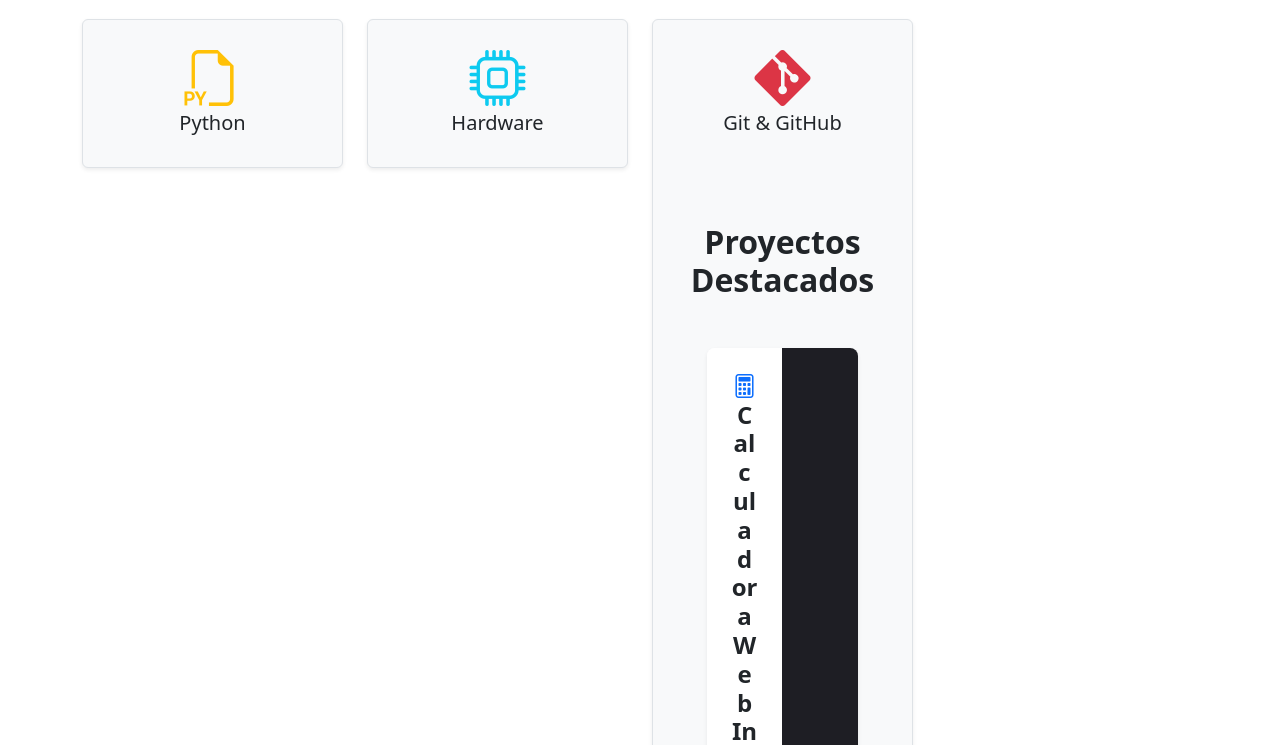
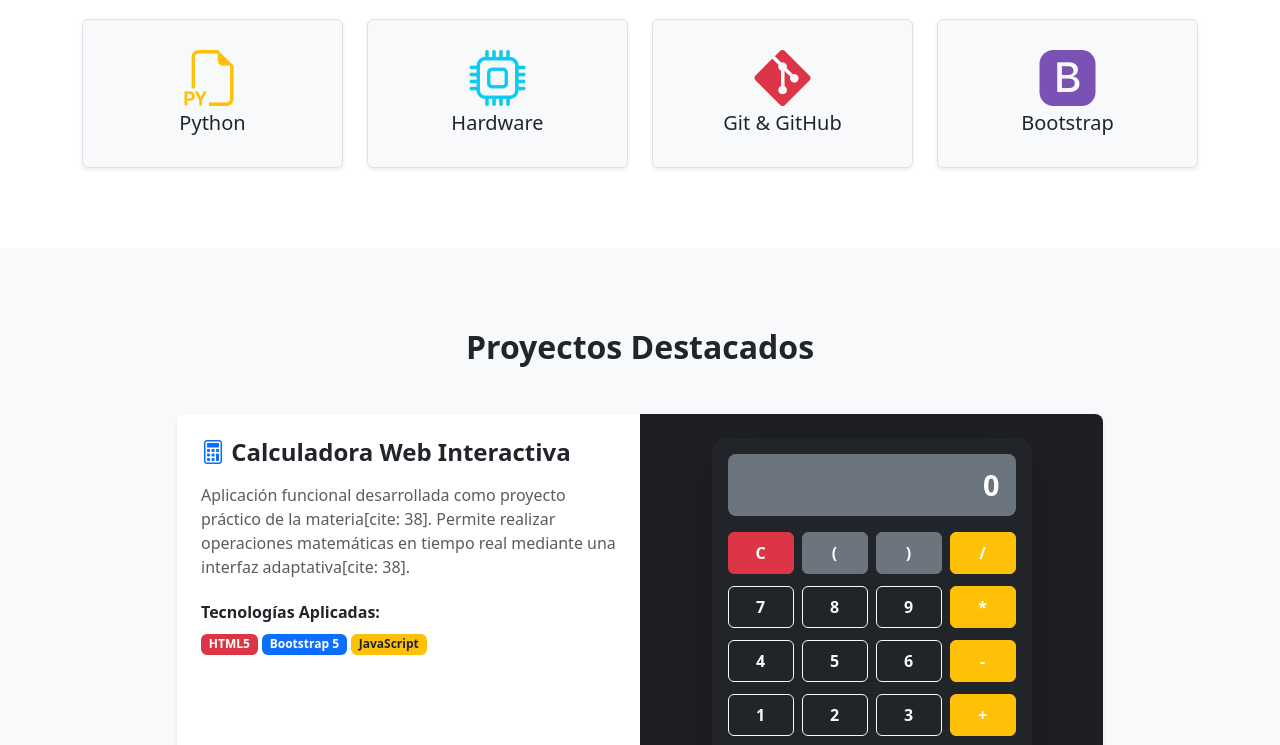
Before and after one commit to Keyrelic/Keyrelic, a plain HTML site: page index.html in a window 1280 px wide. Shown: the part 1010-1755 px from the top of the page. Drawn offline with nearby package versions, Linux system fonts and the light colour scheme.

Commit message:
Update index.html

```diff
--- a/index.html
+++ b/index.html
@@ -7,7 +7,6 @@
     <link href="https://cdn.jsdelivr.net/npm/bootstrap@5.3.2/dist/css/bootstrap.min.css" rel="stylesheet">
     <link href="https://cdn.jsdelivr.net/npm/bootstrap-icons@1.11.1/font/bootstrap-icons.css" rel="stylesheet">
     <style>
-
         body {
             transition: background-color 0.3s, color 0.3s;
         }
@@ -107,77 +106,82 @@
                     <div class="p-4 border rounded shadow-sm bg-light">
                         <i class="bi bi-git text-danger display-4 mb-3"></i>
                         <h5>Git & GitHub</h5>
-          <!-- 5. PROYECTOS -->
+                    </div>
+                </div>
+                <div class="col-6 col-md-3">
+                    <div class="p-4 border rounded shadow-sm bg-light">
+                        <i class="bi bi-bootstrap-fill text-purple display-4 mb-3" style="color: #7952b3;"></i>
+                        <h5>Bootstrap</h5>
+                    </div>
+                </div>
+            </div>
+        </div>
+    </section>
+
     <section id="proyectos" class="bg-light">
         <div class="container">
             <h2 class="fw-bold text-center mb-5">Proyectos Destacados</h2>
             <div class="row justify-content-center">
 
-                <!-- Tarjeta del Proyecto: Calculadora Web -->
                 <div class="col-lg-10">
                     <div class="card shadow-sm border-0 rounded-3 overflow-hidden">
                         <div class="row g-0">
-                            <!-- Lado Izquierdo: Información del Proyecto -->
-                            <div class="col-md-6 p-4 d-flex flex-column justify-content-between bg-white">
+                            <div class="col-md-6 p-4 d-flex flex-column justify-content-between bg-white text-dark">
                                 <div>
-                                    <h4 class="fw-bold text-dark mb-3"><i class="bi bi-calculator text-primary"></i> Calculadora Web Interactiva</h4>
-                                    <p class="text-muted">Aplicación web funcional desarrollada como proyecto práctico de la materia. Permite realizar operaciones matemáticas básicas en tiempo real utilizando una interfaz limpia y adaptativa.</p>
+                                    <h4 class="fw-bold mb-3"><i class="bi bi-calculator text-primary"></i> Calculadora Web Interactiva</h4>
+                                    <p class="text-muted">Aplicación funcional desarrollada como proyecto práctico de la materia[cite: 38]. Permite realizar operaciones matemáticas en tiempo real mediante una interfaz adaptativa[cite: 38].</p>
 
-                                    <h6 class="fw-bold text-dark mt-4">Tecnologías Aplicadas:</h6>
+                                    <h6 class="fw-bold mt-4">Tecnologías Aplicadas:</h6>
                                     <div class="mb-3">
                                         <span class="badge bg-danger">HTML5</span>
-                                        <span class="badge bg-purple" style="background-color: #7952b3;">Bootstrap 5</span>
-                                        <span class="badge bg-warning text-dark">JavaScript (DOM & Eval)</span>
+                                        <span class="badge bg-primary">Bootstrap 5</span>
+                                        <span class="badge bg-warning text-dark">JavaScript</span>
                                     </div>
                                 </div>
 
                                 <div class="mt-4">
-                                    <a href="https://github.com/Keyrelic/Keyrelic" target="_blank" class="btn btn-dark w-100 mb-2">
+                                    <a href="https://github.com/Keyrelic/Keyrelic" target="_blank" class="btn btn-dark w-100">
                                         <i class="bi bi-github"></i> Ver Código en Repositorio
                                     </a>
                                 </div>
                             </div>
 
-                            <!-- Lado Derecho: La Calculadora Real Ejecutándose en Vivo -->
-                            <div class="col-md-6 p-4 d-flex align-items-center justify-content-center" style="background-color: #1e1e24;">
-
-                                <!-- Estructura interna de tu Calculadora original -->
-                                <div class="card bg-dark text-white p-3 shadow-lg border-0" style="width: 100%; max-width: 280px; border-radius: 15px;">
+                            <div class="col-md-6 p-4 d-flex align-items-center justify-content-center" style="background-color: #1e1e24; min-height: 400px;">
+                                <div class="card bg-dark text-white p-3 shadow-lg border-0" style="width: 100%; max-width: 320px; border-radius: 15px;">
                                     <div class="mb-3">
-                                        <input type="text" id="calc-pantalla" class="form-control form-control-lg text-end bg-secondary text-white border-0 fw-bold" value="0" readonly style="font-size: 1.5rem; height: 50px;">
+                                        <input type="text" id="calc-pantalla" class="form-control form-control-lg text-end bg-secondary text-white border-0 fw-bold" value="0" readonly style="font-size: 1.8rem; height: 55px;">
                                     </div>
 
                                     <div class="row g-2">
-                                        <div class="col-3"><button onclick="calcPresionar('(')" class="btn btn-secondary btn-sm w-100 fw-bold py-2">(</button></div>
-                                        <div class="col-3"><button onclick="calcPresionar(')')" class="btn btn-secondary btn-sm w-100 fw-bold py-2">)</button></div>
-                                        <div class="col-3"><button onclick="calcLimpiar()" class="btn btn-danger btn-sm w-100 fw-bold py-2">C</button></div>
-                                        <div class="col-3"><button onclick="calcPresionar('/')" class="btn btn-warning text-white btn-sm w-100 fw-bold py-2">/</button></div>
+                                        <div class="col-3"><button onclick="calcLimpiar()" class="btn btn-danger w-100 fw-bold py-2">C</button></div>
+                                        <div class="col-3"><button onclick="calcPresionar('(')" class="btn btn-secondary w-100 fw-bold py-2">(</button></div>
+                                        <div class="col-3"><button onclick="calcPresionar(')')" class="btn btn-secondary w-100 fw-bold py-2">)</button></div>
+                                        <div class="col-3"><button onclick="calcPresionar('/')" class="btn btn-warning text-white w-100 fw-bold py-2">/</button></div>
                                     </div>
                                     <div class="row g-2 mt-1">
-                                        <div class="col-3"><button onclick="calcPresionar('7')" class="btn btn-outline-light btn-sm w-100 fw-bold py-2">7</button></div>
-                                        <div class="col-3"><button onclick="calcPresionar('8')" class="btn btn-outline-light btn-sm w-100 fw-bold py-2">8</button></div>
-                                        <div class="col-3"><button onclick="calcPresionar('9')" class="btn btn-outline-light btn-sm w-100 fw-bold py-2">9</button></div>
-                                        <div class="col-3"><button onclick="calcPresionar('*')" class="btn btn-warning text-white btn-sm w-100 fw-bold py-2">*</button></div>
+                                        <div class="col-3"><button onclick="calcPresionar('7')" class="btn btn-outline-light w-100 fw-bold py-2">7</button></div>
+                                        <div class="col-3"><button onclick="calcPresionar('8')" class="btn btn-outline-light w-100 fw-bold py-2">8</button></div>
+                                        <div class="col-3"><button onclick="calcPresionar('9')" class="btn btn-outline-light w-100 fw-bold py-2">9</button></div>
+                                        <div class="col-3"><button onclick="calcPresionar('*')" class="btn btn-warning text-white w-100 fw-bold py-2">*</button></div>
                                     </div>
                                     <div class="row g-2 mt-1">
-                                        <div class="col-3"><button onclick="calcPresionar('4')" class="btn btn-outline-light btn-sm w-100 fw-bold py-2">4</button></div>
-                                        <div class="col-3"><button onclick="calcPresionar('5')" class="btn btn-outline-light btn-sm w-100 fw-bold py-2">5</button></div>
-                                        <div class="col-3"><button onclick="calcPresionar('6')" class="btn btn-outline-light btn-sm w-100 fw-bold py-2">6</button></div>
-                                        <div class="col-3"><button onclick="calcPresionar('-')" class="btn btn-warning text-white btn-sm w-100 fw-bold py-2">-</button></div>
+                                        <div class="col-3"><button onclick="calcPresionar('4')" class="btn btn-outline-light w-100 fw-bold py-2">4</button></div>
+                                        <div class="col-3"><button onclick="calcPresionar('5')" class="btn btn-outline-light w-100 fw-bold py-2">5</button></div>
+                                        <div class="col-3"><button onclick="calcPresionar('6')" class="btn btn-outline-light w-100 fw-bold py-2">6</button></div>
+                                        <div class="col-3"><button onclick="calcPresionar('-')" class="btn btn-warning text-white w-100 fw-bold py-2">-</button></div>
                                     </div>
                                     <div class="row g-2 mt-1">
-                                        <div class="col-3"><button onclick="calcPresionar('1')" class="btn btn-outline-light btn-sm w-100 fw-bold py-2">1</button></div>
-                                        <div class="col-3"><button onclick="calcPresionar('2')" class="btn btn-outline-light btn-sm w-100 fw-bold py-2">2</button></div>
-                                        <div class="col-3"><button onclick="calcPresionar('3')" class="btn btn-outline-light btn-sm w-100 fw-bold py-2">3</button></div>
-                                        <div class="col-3"><button onclick="calcPresionar('+')" class="btn btn-warning text-white btn-sm w-100 fw-bold py-2">+</button></div>
+                                        <div class="col-3"><button onclick="calcPresionar('1')" class="btn btn-outline-light w-100 fw-bold py-2">1</button></div>
+                                        <div class="col-3"><button onclick="calcPresionar('2')" class="btn btn-outline-light w-100 fw-bold py-2">2</button></div>
+                                        <div class="col-3"><button onclick="calcPresionar('3')" class="btn btn-outline-light w-100 fw-bold py-2">3</button></div>
+                                        <div class="col-3"><button onclick="calcPresionar('+')" class="btn btn-warning text-white w-100 fw-bold py-2">+</button></div>
                                     </div>
                                     <div class="row g-2 mt-1">
-                                        <div class="col-6"><button onclick="calcPresionar('0')" class="btn btn-outline-light btn-sm w-100 fw-bold py-2">0</button></div>
-                                        <div class="col-3"><button onclick="calcPresionar('.')" class="btn btn-outline-light btn-sm w-100 fw-bold py-2">.</button></div>
-                                        <div class="col-3"><button onclick="calcCalcular()" class="btn btn-success btn-sm w-100 fw-bold py-2">=</button></div>
+                                        <div class="col-6"><button onclick="calcPresionar('0')" class="btn btn-outline-light w-100 fw-bold py-2">0</button></div>
+                                        <div class="col-3"><button onclick="calcPresionar('.')" class="btn btn-outline-light w-100 fw-bold py-2">.</button></div>
+                                        <div class="col-3"><button onclick="calcCalcular()" class="btn btn-success w-100 fw-bold py-2">=</button></div>
                                     </div>
                                 </div>
-
                             </div>
                         </div>
                     </div>
@@ -187,51 +191,12 @@
         </div>
     </section>
 
-    <!-- Script de control para la calculadora integrada -->
-    <script>
-        const calcPantalla = document.getElementById('calc-pantalla');
-
-        function calcPresionar(valor) {
-            if (calcPantalla.value === '0' || calcPantalla.value === 'Error') {
-                calcPantalla.value = valor;
-            } else {
-                calcPantalla.value += valor;
-            }
-        }
-
-        function calcLimpiar() {
-            calcPantalla.value = '0';
-        }
-
-        function calcCalcular() {
-            try {
-                // Ejecuta la operación de forma segura dentro del contexto de la app
-                calcPantalla.value = eval(calcPantalla.value);
-            } catch (error) {
-                calcPantalla.value = 'Error';
-            }
-        }
-    </script>
-                        <img src="https://images.unsplash.com/photo-1677442136019-21780efad99a?auto=format&fit=crop&w=500&q=80" class="card-img-top" alt="Proyecto IA">
-                        <div class="card-body d-flex flex-column">
-                            <h5 class="card-title fw-bold">IA Nativa en Python</h5>
-                            <p class="card-text">Proyecto de desarrollo de un modelo de inteligencia artificial básico programado de manera nativa en Python, diseñado para comprender el flujo de procesamiento de algoritmos de Machine Learning a bajo nivel.</p>
-                            <div class="mt-auto">
-                                <a href="https://github.com/Keyrelic_dev" target="_blank" class="btn btn-primary w-100">Ver Código <i class="bi bi-github"></i></a>
-                            </div>
-                        </div>
-                    </div>
-                </div>
-            </div>
-        </div>
-    </section>
-
     <section id="contacto">
         <div class="container">
             <h2 class="fw-bold text-center mb-5">Contacto</h2>
             <div class="row justify-content-center">
                 <div class="col-md-8 col-lg-6">
-                    <form id="contactForm" class="shadow p-4 rounded bg-light">
+                    <form id="contactForm" class="shadow p-4 rounded bg-light text-dark">
                         <div class="mb-3">
                             <label for="name" class="form-label">Nombre</label>
                             <input type="text" class="form-control" id="name" placeholder="Ingresa tu nombre">
@@ -263,12 +228,30 @@
     <script src="https://cdn.jsdelivr.net/npm/bootstrap@5.3.2/dist/js/bootstrap.bundle.min.js"></script>
 
     <script>
+        // Lógica de la calculadora
+        const calcPantalla = document.getElementById('calc-pantalla');
+        function calcPresionar(valor) {
+            if (calcPantalla.value === '0' || calcPantalla.value === 'Error') {
+                calcPantalla.value = valor;
+            } else {
+                calcPantalla.value += valor;
+            }
+        }
+        function calcLimpiar() {
+            calcPantalla.value = '0';
+        }
+        function calcCalcular() {
+            try {
+                calcPantalla.value = eval(calcPantalla.value);
+            } catch (error) {
+                calcPantalla.value = 'Error';
+            }
+        }
 
+        // Modo Oscuro
         const btnDarkMode = document.getElementById('btn-dark-mode');
         btnDarkMode.addEventListener('click', () => {
             document.body.classList.toggle('dark-mode');
-
-
             if(document.body.classList.contains('dark-mode')) {
                 btnDarkMode.innerHTML = '<i class="bi bi-sun-fill"></i> Modo Claro';
                 btnDarkMode.classList.replace('btn-outline-warning', 'btn-warning');
@@ -278,10 +261,10 @@
             }
         });
 
+        // Formulario de contacto
         const contactForm = document.getElementById('contactForm');
         contactForm.addEventListener('submit', function(event) {
             event.preventDefault();
-
             let isValid = true;
             const name = document.getElementById('name');
             const email = document.getElementById('email');
@@ -294,7 +277,6 @@
                 name.classList.remove('is-invalid');
                 name.classList.add('is-valid');
             }
-
 
             const emailRegex = /^[^\s@]+@[^\s@]+\.[^\s@]+$/;
             if (!emailRegex.test(email.value.trim())) {
@@ -313,12 +295,9 @@
                 message.classList.add('is-valid');
             }
 
-
             if (isValid) {
                 alert(`¡Gracias por tu mensaje, ${name.value}! Nos pondremos en contacto pronto.`);
                 contactForm.reset();
-
-
                 name.classList.remove('is-valid');
                 email.classList.remove('is-valid');
                 message.classList.remove('is-valid');
```
